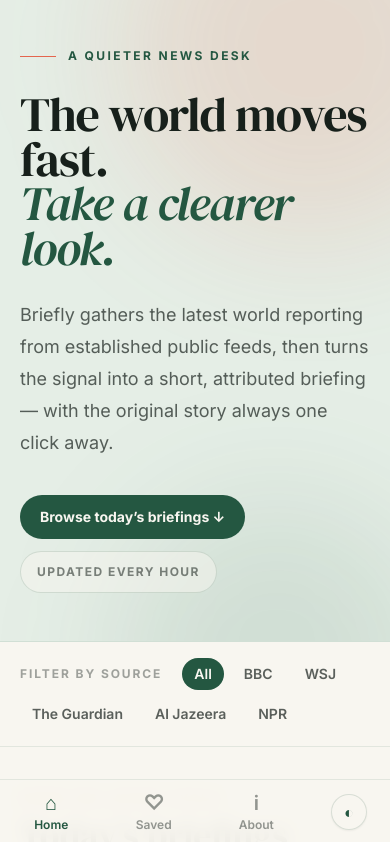
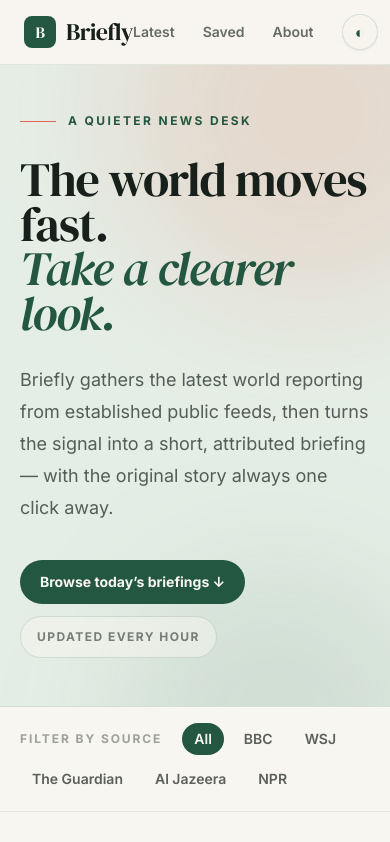
Before and after one commit to shiinemr23-crypto/auto-news-site, a React (Vite) app in the folder frontend/: page / in a window 390 px wide. Shown: the top 842 px of the page. Built offline with nearby package versions, Linux system fonts and the light colour scheme; no server answers; the database is empty.

Commit message:
Make top nav persistent across all screen sizes, remove bottom nav

```diff
--- a/frontend/src/App.jsx
+++ b/frontend/src/App.jsx
@@ -1,6 +1,5 @@
 import { Route, Routes } from 'react-router-dom'
 import Header from './components/Header'
-import BottomNav from './components/BottomNav'
 import Footer from './components/Footer'
 import Home from './pages/Home'
 import ArticleDetail from './pages/ArticleDetail'
@@ -8,4 +7,4 @@
 import Saved from './pages/Saved'
 import NotFound from './pages/NotFound'
 
-export default function App() { return <div className="flex min-h-screen flex-col dark:bg-[#121914]"><Header/><div className="flex-1"><Routes><Route path="/" element={<Home/>}/><Route path="/article/:id" element={<ArticleDetail/>}/><Route path="/about" element={<About/>}/><Route path="/saved" element={<Saved/>}/><Route path="*" element={<NotFound/>}/></Routes></div><Footer/><BottomNav/></div> }
+export default function App() { return <div className="flex min-h-screen flex-col dark:bg-[#121914]"><Header/><div className="flex-1"><Routes><Route path="/" element={<Home/>}/><Route path="/article/:id" element={<ArticleDetail/>}/><Route path="/about" element={<About/>}/><Route path="/saved" element={<Saved/>}/><Route path="*" element={<NotFound/>}/></Routes></div><Footer/></div> }
--- a/frontend/src/components/Header.jsx
+++ b/frontend/src/components/Header.jsx
@@ -2,7 +2,7 @@
 import ThemeToggle from './ThemeToggle'
 
 export default function Header() {
-  return <header className="theme-header hidden border-b border-moss/10 bg-paper/90 backdrop-blur dark:border-white/10 dark:bg-[#121914]/90 md:block">
+  return <header className="theme-header  border-b border-moss/10 bg-paper/90 backdrop-blur dark:border-white/10 dark:bg-[#121914]/90">
     <div className="mx-auto flex h-16 max-w-6xl items-center justify-between px-6">
       <Link to="/" className="flex items-center gap-2.5 font-display text-2xl tracking-tight text-ink dark:text-paper"><span className="grid h-8 w-8 place-items-center rounded-lg bg-moss text-base text-paper">B</span>Briefly</Link>
       <nav className="flex items-center gap-7 text-sm font-semibold text-ink/65 dark:text-paper/65"><Link className="transition hover:text-moss dark:hover:text-[#a9d3ba]" to="/">Latest</Link><Link className="transition hover:text-moss dark:hover:text-[#a9d3ba]" to="/saved">Saved</Link><Link className="transition hover:text-moss dark:hover:text-[#a9d3ba]" to="/about">About</Link><ThemeToggle/></nav>
```
